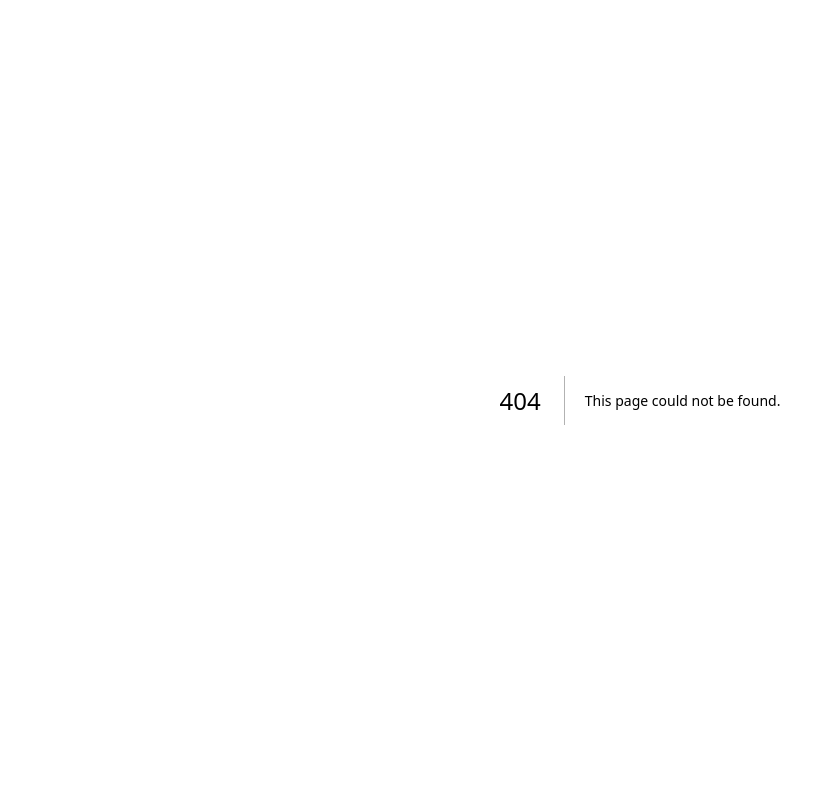
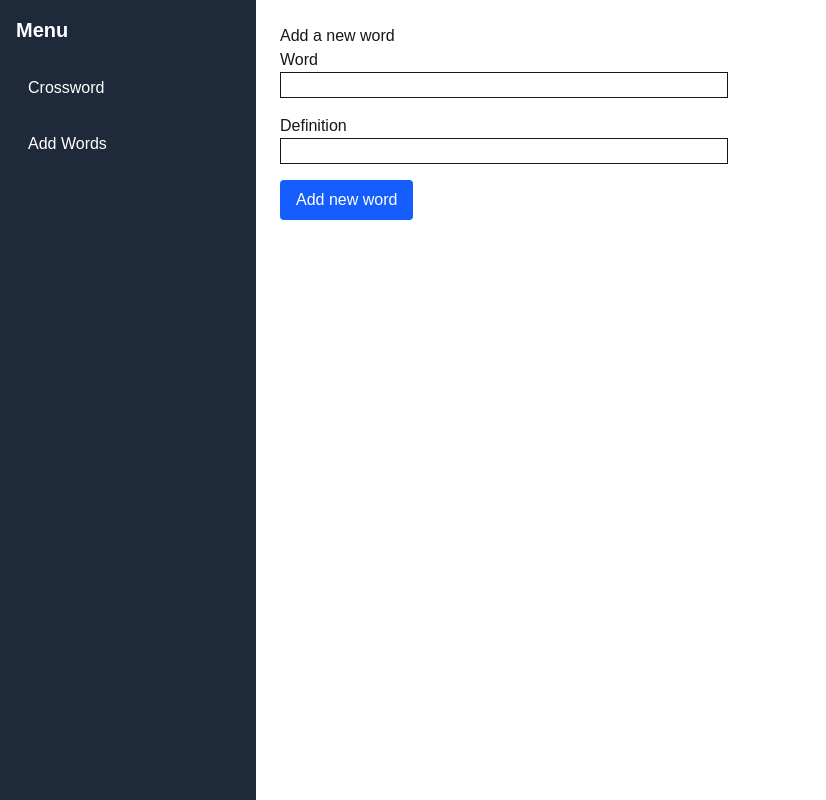
Before and after one commit to AlexBaratta/gre-study, a Next.js app in the folder gre-study-frontend/: page /add-word in a window 1280 px wide. Before the commit this address had no page. Shown: the whole page, without its empty margins (0-826 px from the left). Built offline with nearby package versions, Linux system fonts and the light colour scheme; no server answers.

Commit message:
Add add-word page and update crossword

```diff
--- /dev/null
+++ b/gre-study-frontend/src/app/add-word/page.jsx
@@ -0,0 +1,81 @@
+"use client";
+import { useState } from "react";
+import { instance } from "../utils/axiosInstace";
+import { useRouter } from "next/navigation";
+import axios from "axios";
+
+export default function AddWordPage() {
+  const router = useRouter();
+  const [word, setWord] = useState("");
+  const [definition, setDefinition] = useState("");
+  const [loading, setLoading] = useState(false);
+  const [error, setError] = useState(null);
+
+  const handleSubmit = async (e) => {
+    e.preventDefault();
+    setLoading(true);
+    try {
+      const { data } = await instance.post("/add-new", { word, definition });
+      router.push("/");
+    } catch (err) {
+      console.error("Caught error:", err);
+
+      if (axios.isAxiosError(err)) {
+        if (err.response) {
+          setError(
+            typeof err.response.data === "string"
+              ? err.response.data
+              : err.response.data.message || "Server rejected the request"
+          );
+        } else if (err.request) {
+          setError("No response from server");
+        } else {
+          setError("Request setup failed: " + err.message);
+        }
+      } else {
+        // not an AxiosError (should be rare)
+        console.error("Non‑Axios error", err);
+        setError("Unexpected error: " + (err.message || err));
+      }
+    } finally {
+      setLoading(false);
+    }
+  };
+
+  return (
+    <div>
+      <h1 className="">Add a new word</h1>
+      <form onSubmit={handleSubmit} className="space-y-4 max-w-md">
+        <div>
+          <label className="block">Word</label>
+          <input
+            id="word"
+            type="text"
+            value={word}
+            onChange={(e) => setWord(e.target.value)}
+            required
+            className="w-full border px-3"
+          />
+        </div>
+        <div>
+          <label>Definition</label>
+          <input
+            id="definition"
+            type="text"
+            value={definition}
+            onChange={(e) => setDefinition(e.target.value)}
+            className="w-full border px-3"
+          />
+        </div>
+        <button
+          type="submit"
+          disabled={loading}
+          className="bg-blue-600 text-white px-4 py-2 rounded hover:bg-blue-700 disabled:opacity-50"
+        >
+          {loading ? "Saving..." : "Add new word"}
+        </button>
+      </form>
+      {error && <p className="text-red-600 text-sm">{error}</p>}
+    </div>
+  );
+}
--- a/gre-study-frontend/src/app/components/CrosswordGenerator.jsx
+++ b/gre-study-frontend/src/app/components/CrosswordGenerator.jsx
@@ -1,18 +1,32 @@
 "use client";
 import Crossword from "@jaredreisinger/react-crossword";
 import { generateLayout } from "crossword-layout-generator";
-import { useEffect, useState } from "react";
+import { useEffect, useRef, useState } from "react";
 
 export default function CrosswordGenerator({ words }) {
   const [data, setData] = useState(null);
+  const [isCorrect, setIsCorrect] = useState(false);
+  const crosswordRef = useRef();
+
+  const checkAnswers = () => {
+    if (isCorrect) {
+      alert("YIPPPPIEE YOU DID IT");
+    } else {
+      alert(
+        "YIIIKESSSSSS. YOU TOTALLY DID SOMETHING WRONG!!! IDK WHAT THO CUS IDK HOW TO CHECK INDIVIDUAL WORDS YET"
+      );
+    }
+  };
 
   useEffect(() => {
-      console.log("Words", words)
     if (!words || words.length === 0) {
       return;
     }
 
-    const layoutInput = words.map((w) => ({
+    const shuffled = [...words].sort(() => Math.random() - 0.5);
+    const randomTen = shuffled.slice(0, 2);
+
+    const layoutInput = randomTen.map((w) => ({
       clue: w.definition,
       answer: w.word.toUpperCase(),
     }));
@@ -53,5 +67,15 @@ export default function CrosswordGenerator({ words }) {
     return <div>Generating crossword...</div>;
   }
 
-  return <Crossword data={data} />;
+  return (
+    <div>
+      <Crossword data={data} onCrosswordCorrect={setIsCorrect} />
+      <button
+        onClick={checkAnswers}
+        style={{ marginTop: "1rem", padding: "0.5rem 1rem" }}
+      >
+        Check Answers
+      </button>
+    </div>
+  );
 }
--- /dev/null
+++ b/gre-study-frontend/src/app/components/Sidebar.jsx
@@ -0,0 +1,33 @@
+'use client';
+import React from 'react';
+import { useRouter } from 'next/navigation';
+
+export default function Sidebar() {
+  const router = useRouter();
+
+  return (
+    <aside className="sticky top-0 h-screen w-64 bg-gray-800 text-white p-4">
+      <h2 className="text-xl font-bold mb-6">Menu</h2>
+      <nav>
+        <ul className="space-y-4">
+          <li>
+            <button
+              className="w-full text-left px-3 py-2 rounded hover:bg-gray-700 focus:outline-none focus:ring-2 focus:ring-white"
+              onClick={() => router.push('/')}
+            >
+              Crossword
+            </button>
+          </li>
+          <li>
+            <button
+              className="w-full text-left px-3 py-2 rounded hover:bg-gray-700 focus:outline-none focus:ring-2 focus:ring-white"
+              onClick={() => router.push('/add-word')}
+            >
+              Add Words
+            </button>
+          </li>
+        </ul>
+      </nav>
+    </aside>
+  );
+}
--- a/gre-study-frontend/src/app/layout.js
+++ b/gre-study-frontend/src/app/layout.js
@@ -1,5 +1,6 @@
 import { Geist, Geist_Mono } from "next/font/google";
 import "./globals.css";
+import Sidebar from "./components/Sidebar";
 
 const geistSans = Geist({
   variable: "--font-geist-sans",
@@ -12,17 +13,18 @@ const geistMono = Geist_Mono({
 });
 
 export const metadata = {
-  title: "Create Next App",
-  description: "Generated by create next app",
+  title: "GRE Study App",
+  description: "The great app for Ari to study",
 };
 
 export default function RootLayout({ children }) {
   return (
     <html lang="en">
       <body
-        className={`${geistSans.variable} ${geistMono.variable} antialiased`}
+        className={`${geistSans.variable} ${geistMono.variable} antialiased flex`}
       >
-        {children}
+        <Sidebar />
+        <main className="flex-1 p-6">{children}</main>
       </body>
     </html>
   );
--- a/gre-study-frontend/src/app/page.js
+++ b/gre-study-frontend/src/app/page.js
@@ -29,5 +29,9 @@ export default function Home() {
   if (!words) {
     return <div>Loading...</div>;
   }
-  return <CrosswordGenerator words={words} />;
+  return (
+    <div>
+      <CrosswordGenerator words={words} />
+    </div>
+  );
 }
```
Also changed, not shown: 2 other files (tests, documents, lock files or other folders).
